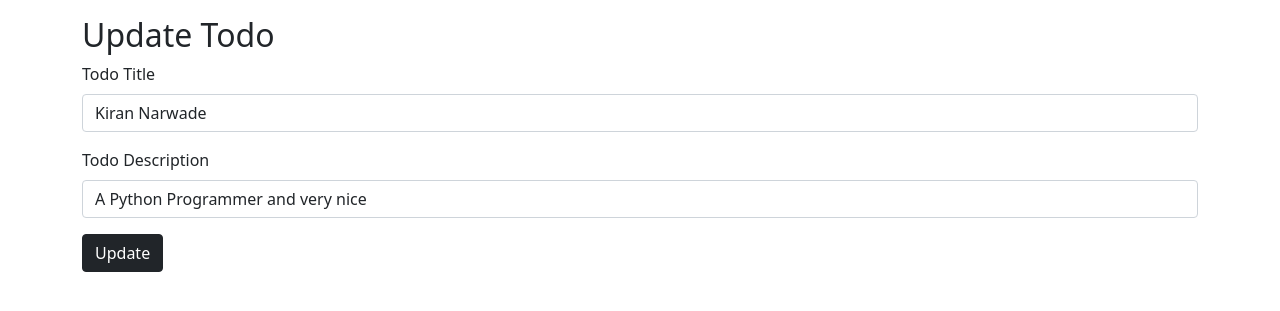
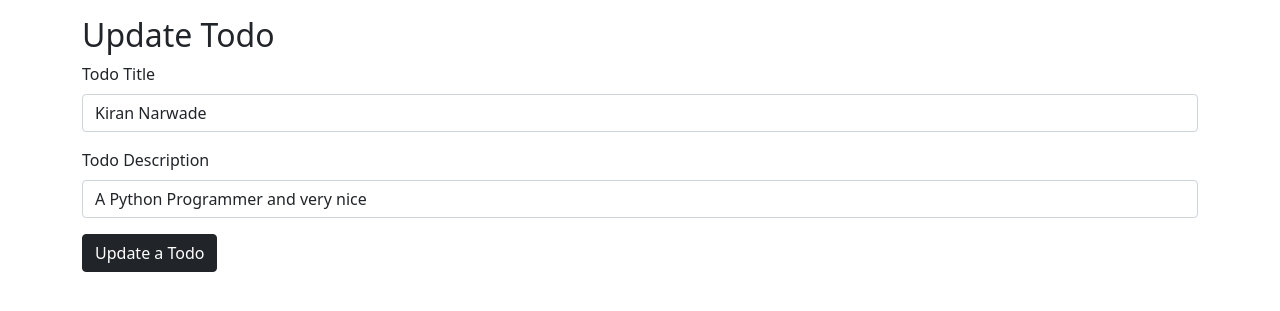
Before and after one commit to kirannarwade/flasktodo, a Flask app: page /update/1 in a window 1280 px wide. Shown: the part 56-367 px from the top of the page. Run offline with Flask 2, Linux system fonts and the light colour scheme; data comes from the database, SQL or seed files in the repository.

Commit message:
Update update.html

```diff
--- a/templates/update.html
+++ b/templates/update.html
@@ -1,5 +1,5 @@
 {% extends 'base.html' %}
-{% block title %} Home {% endblock title %}
+{% block title %} Update {% endblock title %}
 {% block body %}
 
 
@@ -15,7 +15,7 @@
               <input type="text" class="form-control" value="{{todo.desc}}" name="desc" id="desc">
             </div>
 
-            <button type="submit" class="btn btn-dark">Update</button>
+            <button type="submit" class="btn btn-dark">Update a Todo</button>
           </form>
       </div>
 
```
